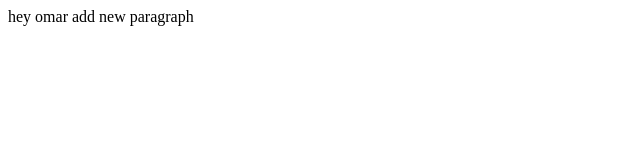
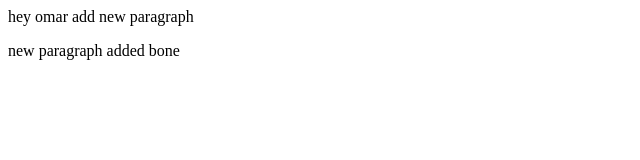
Before and after one commit to fleczy200/trial, a plain HTML site: page index.html in a window 1280 px wide. Shown: the whole page, without its empty margins (0-640 px from the left). Drawn offline with Linux system fonts and the light colour scheme.

Commit message:
Update index.html

```diff
--- a/index.html
+++ b/index.html
@@ -4,5 +4,6 @@
 </title>
 <body>
 <p> hey omar add new paragraph </p>
+<p> new paragraph added bone</p>
 </body>
 </html>
```
